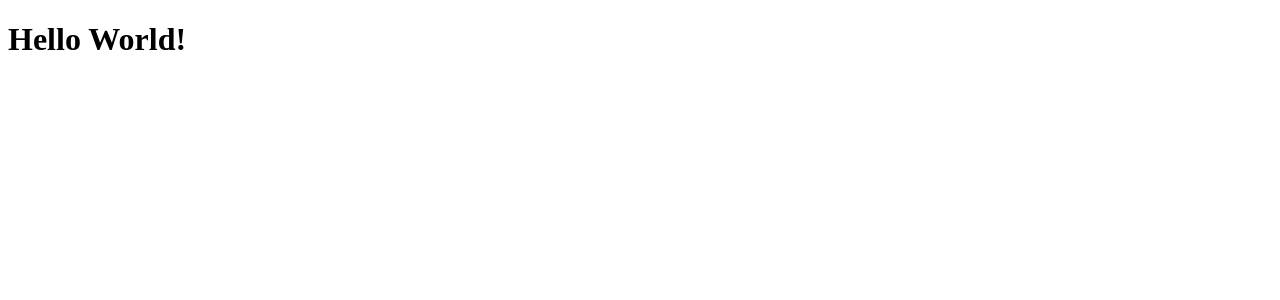
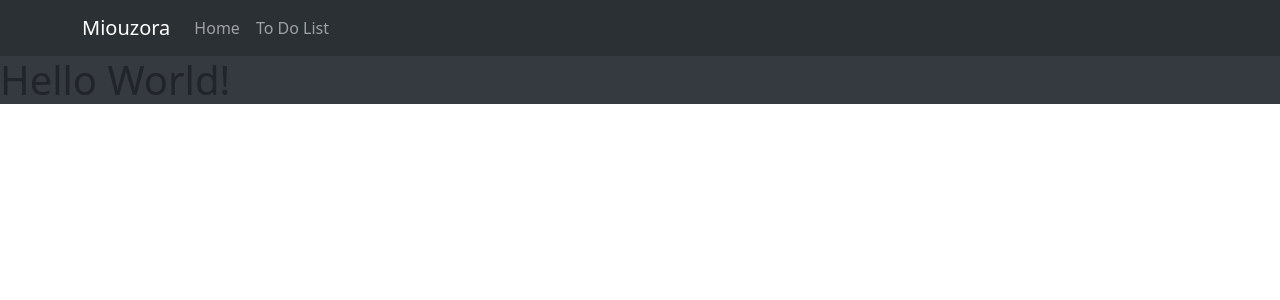
Before and after one commit to Miou-zora/miou-zora.github.io, a React (Create React App) app: page / in a window 1280 px wide. Shown: the top 300 px of the page. Built offline with nearby package versions, Linux system fonts and the light colour scheme.

Commit message:
feat(bootstrap): add bootstrap to project

```diff
--- a/package.json
+++ b/package.json
@@ -11,7 +11,9 @@
     "@types/node": "^16.18.50",
     "@types/react": "^18.2.21",
     "@types/react-dom": "^18.2.7",
+    "bootstrap": "^5.3.1",
     "react": "^18.2.0",
+    "react-bootstrap": "^2.8.0",
     "react-dom": "^18.2.0",
     "react-scripts": "5.0.1",
     "typescript": "^4.9.5",
@@ -44,6 +46,7 @@
     ]
   },
   "devDependencies": {
-    "gh-pages": "^2.0.1"
+    "gh-pages": "^2.0.1",
+    "react-router-dom": "^6.15.0"
   }
 }
--- a/src/App.tsx
+++ b/src/App.tsx
@@ -1,8 +1,32 @@
+import { ReactDOM } from "react";
+import { BrowserRouter, Route, Routes } from "react-router-dom";
+import ToDoList from "./pages/ToDoList";
+import Default from "./pages/Default";
+import Container from 'react-bootstrap/Container';
+import Nav from 'react-bootstrap/Nav';
+import Navbar from 'react-bootstrap/Navbar';
+import NavDropdown from 'react-bootstrap/NavDropdown';
+
 function App() {
+  // document.body.style.backgroundColor =
   return (
-    <>
-      <h1>Hello World!</h1>
-    </>
+    <div className="bg-body-secondary" data-bs-theme="dark">
+      <Navbar className="bg-body-tertiary" data-bs-theme="dark">
+        <Container>
+            <Navbar.Brand href="https://github.com/Miou-zora">Miouzora</Navbar.Brand>
+            <Nav className="me-auto">
+              <Nav.Link href="/">Home</Nav.Link>
+              <Nav.Link href="/todo">To Do List</Nav.Link>
+            </Nav>
+        </Container>
+      </Navbar>
+      <BrowserRouter>
+        <Routes>
+          <Route path="/" element={<Default />} />
+          <Route path="/todo" element={<ToDoList />} />
+        </Routes>
+      </BrowserRouter>
+    </div>
   );
 }
 
--- a/src/index.tsx
+++ b/src/index.tsx
@@ -1,6 +1,8 @@
 import React from 'react';
 import ReactDOM from 'react-dom/client';
 import App from './App';
+
+import 'bootstrap/dist/css/bootstrap.min.css';
 
 const root = ReactDOM.createRoot(
   document.getElementById('root') as HTMLElement
--- /dev/null
+++ b/src/pages/Default.tsx
@@ -0,0 +1,9 @@
+import React from "react";
+
+export default function Default() {
+    return (
+        <>
+            <h1>Hello World!</h1>
+        </>
+    );
+}
--- /dev/null
+++ b/src/pages/ToDoList.tsx
@@ -0,0 +1,12 @@
+import React from "react";
+
+export default function ToDoList() {
+    return (
+        <>
+            <ul>
+                <h1 className="dropdown-menu" data-bs-theme="dark">To Do List:</h1>
+                <li><h2 className="dropdown-item" data-bs-theme="dark">The website.</h2></li>
+            </ul>
+        </>
+    );
+}
```
Also changed, not shown: src/component/NavBar.tsx (added, +38 -0 lines), 1 other file (tests, documents, lock files or other folders).
